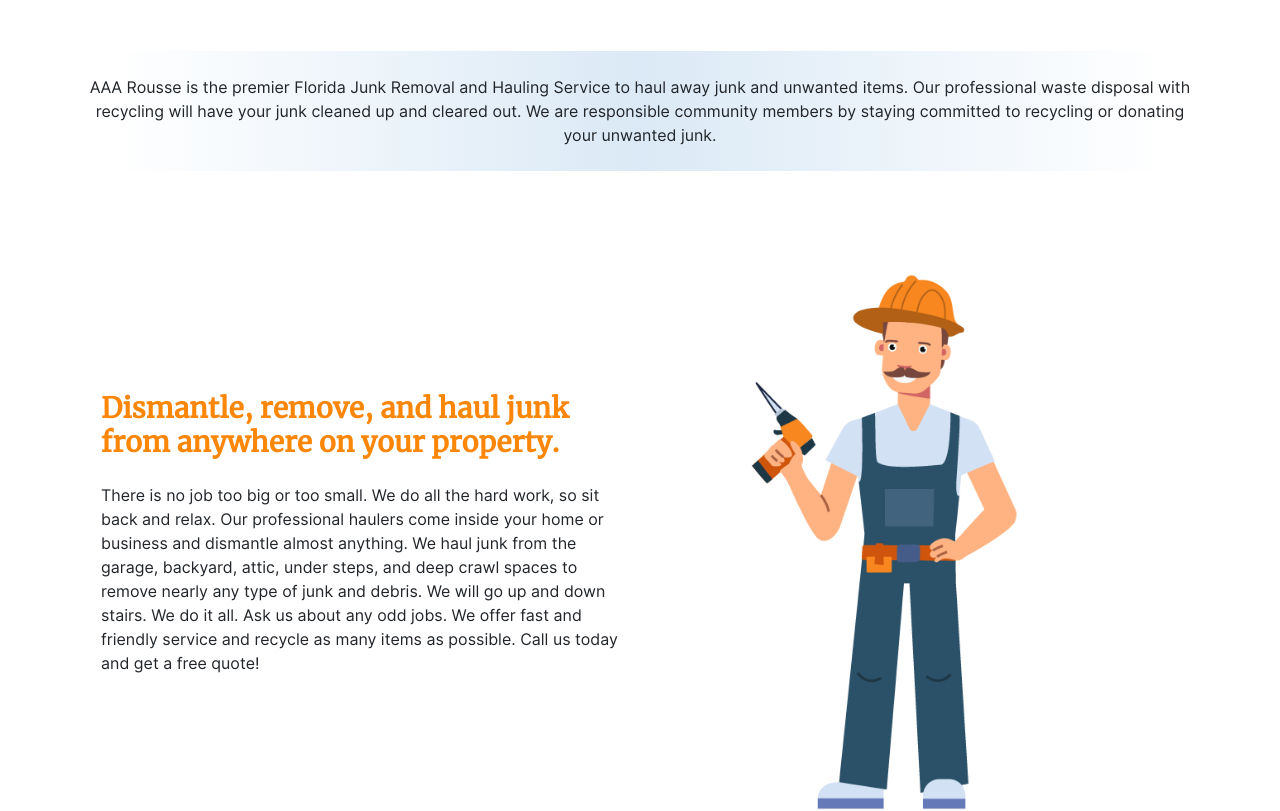
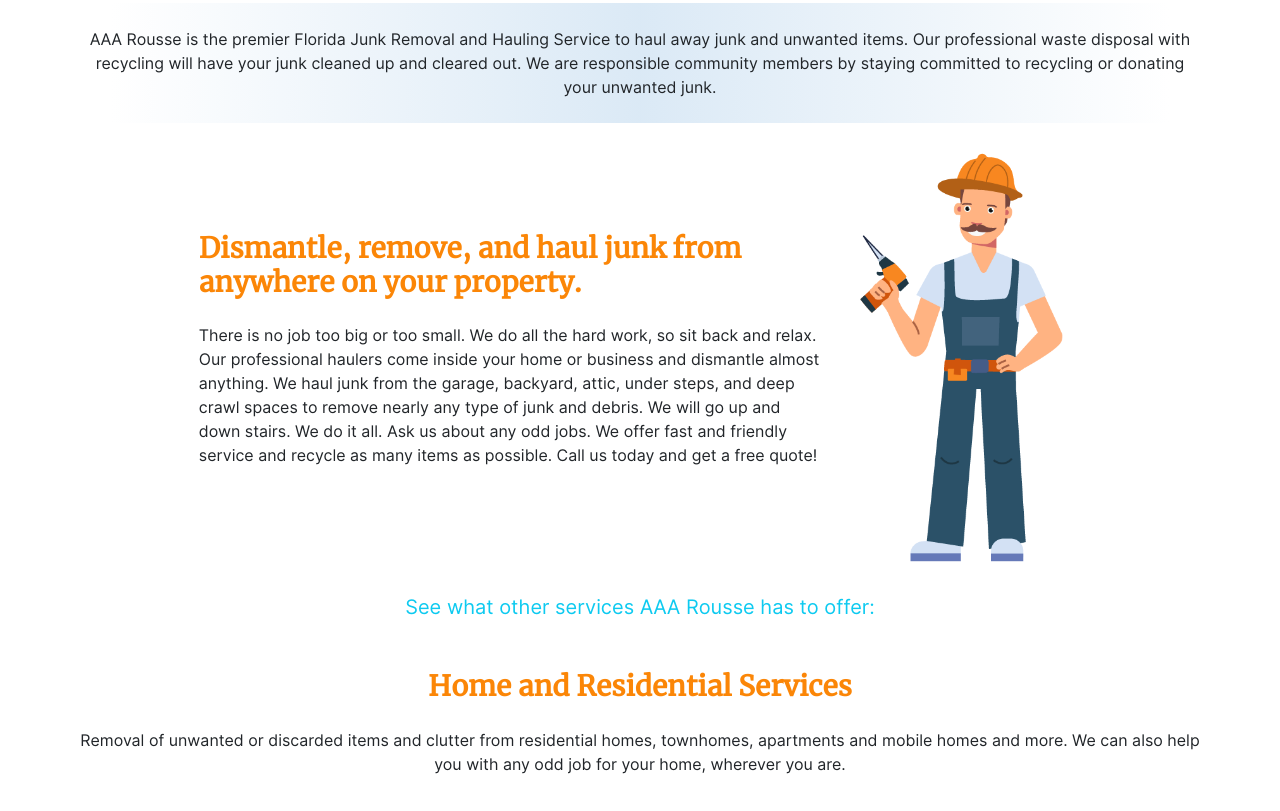
Before and after one commit to alexgn2390/AAArouse_project, a website: page index.html in a window 1280 px wide. Shown: the part 1579-2390 px from the top of the page. Drawn offline with Linux system fonts and the light colour scheme.

Commit message:
edit index.html-repeat

```diff
--- a/index.html
+++ b/index.html
@@ -147,10 +147,10 @@
 </section>
 
 
-<section class="hero pb-lg-5 pb-sm-4 pb-md-3 pt-lg-5 pt-sm-4 pt-md-3 ps-0 pe-0">
+<section class="hero  pt-lg-5 pt-sm-4 pt-md-3 ps-0 pe-0">
     <div class="container">
         <!-- First row with image and text -->
-        <div class="row  mb-5 d-flex justify-content-center">
+        <div class="row d-flex justify-content-center">
 
             <div class="col-12 col-lg-6 col-md-12 mb-4 mb-md-0 text-center image-hero-main">
                 <img class="image-hero-img" src="images/img_84.png" alt="img_84">
@@ -205,10 +205,11 @@
 </section>
 
 
-<section class="mario pb-lg-5 pb-sm-3 pb-md-3 pt-lg-0 pt-sm-3 pt-md-3 ps-0 pe-0">
-    <div class="container  pt-3 pb-3">
+<section class="mario ps-0 pe-0">
+    <div class="container  pt-3 pb-lg-0 pt-md-0 pt-sm-3 pb-3">
         <div class="row  d-flex align-items-center ">
-            <div class="col-12 col-lg-6 col-md-6  col-sm-12  ps-lg-5 ps-md-3 ">
+            <div class=" col-lg-1 col-md-8"></div>
+            <div class="col-12 col-lg-7 col-md-8  col-sm-12  ps-lg-5 ps-md-3 ">
                 <h3 class="fw-bold mb-4 sub-title">
                     Dismantle, remove, and haul junk from anywhere on your property.
                 </h3>
@@ -224,7 +225,7 @@
                     as many items as possible. Call us today and get a free quote!
                 </p>
             </div>
-            <div class="image-hero-main col-12 col-lg-6 col-md-6 col-sm-12 pe-0 pe-lg-5 pe-md-3 pe-sm-0 text-center">
+            <div class="image-hero-main col-12 col-lg-4 col-md-4 col-sm-12 pe-0 pe-lg-5 pe-md-3 pe-sm-0 text-center text-lg-start">
                 <img class="img-mario " src="images/mario.png" alt="mario">
             </div>
         </div>
--- a/styles.css
+++ b/styles.css
@@ -312,7 +312,7 @@
 }
 
 .img-mario {
-    max-width: 297px;
+    max-width: 227px;
 }
 
 .footer-custom {
```
Also changed, not shown: reviews.html (+1 -1 lines).
